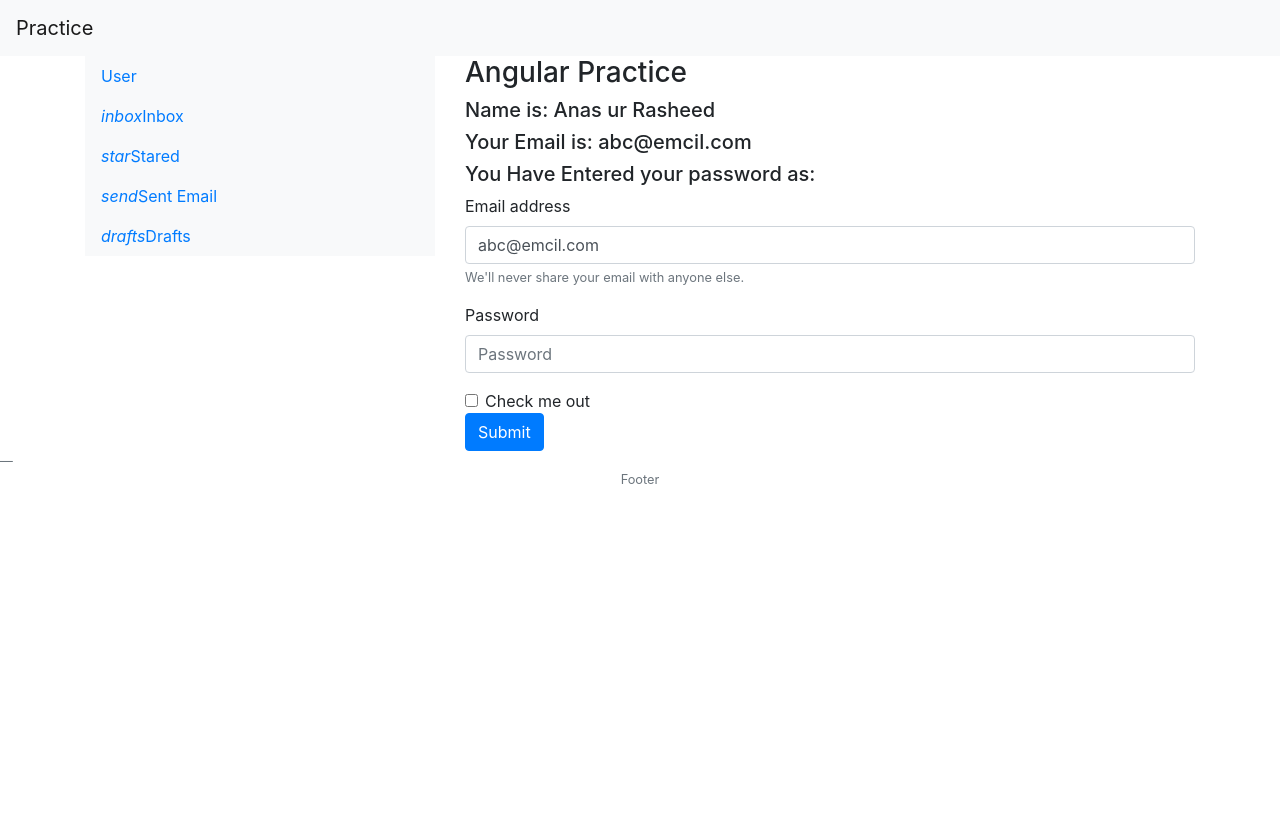
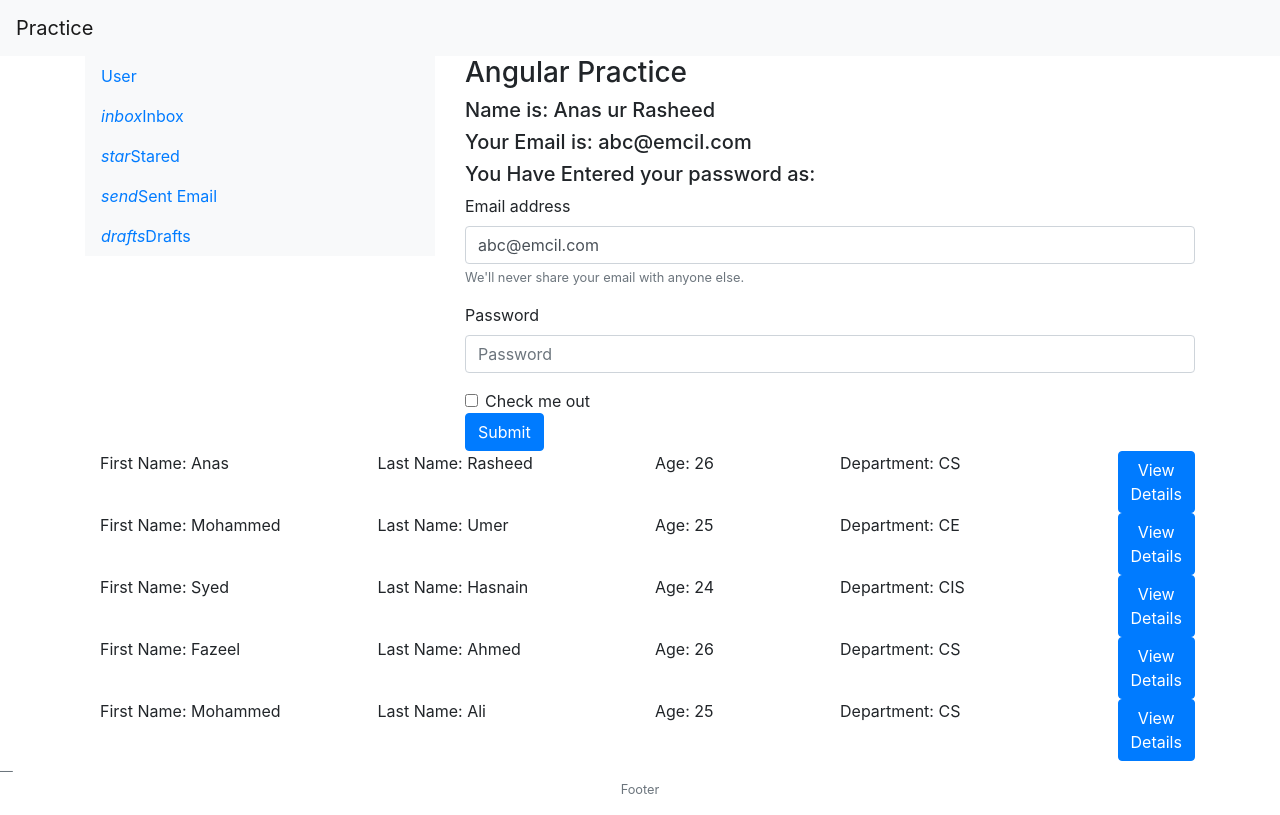
Before and after one commit to anasrasheed03/angular-practice, an Angular app: page / in a window 1280 px wide. Built offline with nearby package versions, Linux system fonts and the light colour scheme.

Commit message:
assignment 3 work

```diff
--- a/src/app/app.component.html
+++ b/src/app/app.component.html
@@ -8,5 +8,11 @@
 <app-dashboard></app-dashboard>
 </div>
 </div>
+<div class="row">
+  <div class="col-12">
+<app-students></app-students>
+
+  </div>
+</div>
 </div>
 <app-footer></app-footer>
--- a/src/app/app.module.ts
+++ b/src/app/app.module.ts
@@ -6,6 +6,7 @@
 import { HeaderComponent } from './components/header/header.component';
 import { FooterComponent } from './components/footer/footer.component';
 import { SidebarComponent } from './components/sidebar/sidebar.component';
+import { StudentsComponent } from './components/students/students.component';
 
 @NgModule({
   declarations: [
@@ -13,7 +14,8 @@
     DashboardComponent,
     HeaderComponent,
     FooterComponent,
-    SidebarComponent
+    SidebarComponent,
+    StudentsComponent
   ],
   imports: [
     BrowserModule,
```
